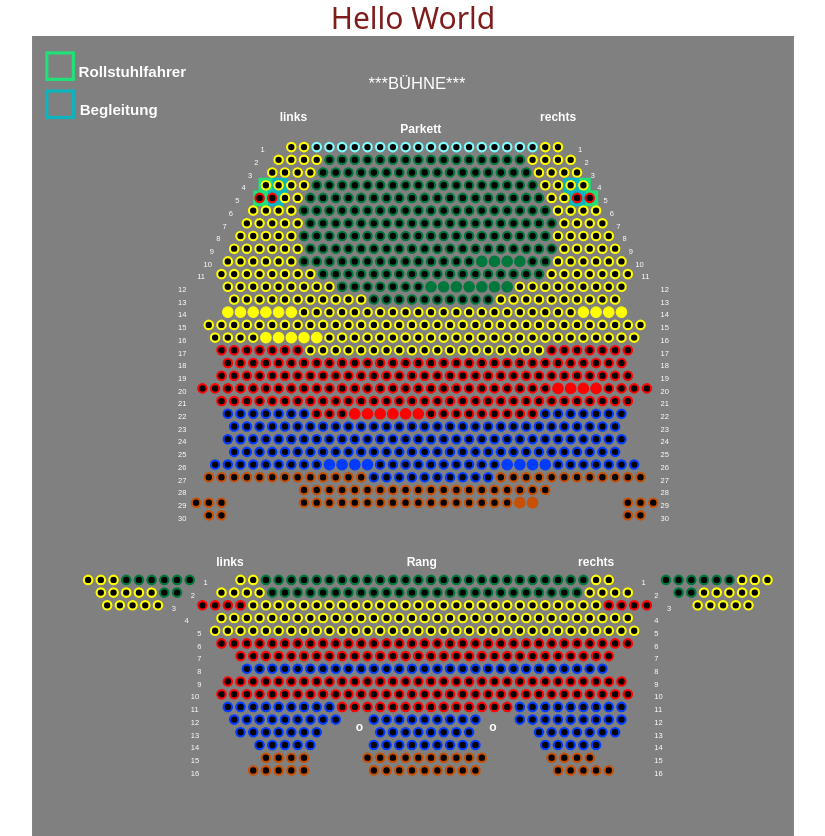
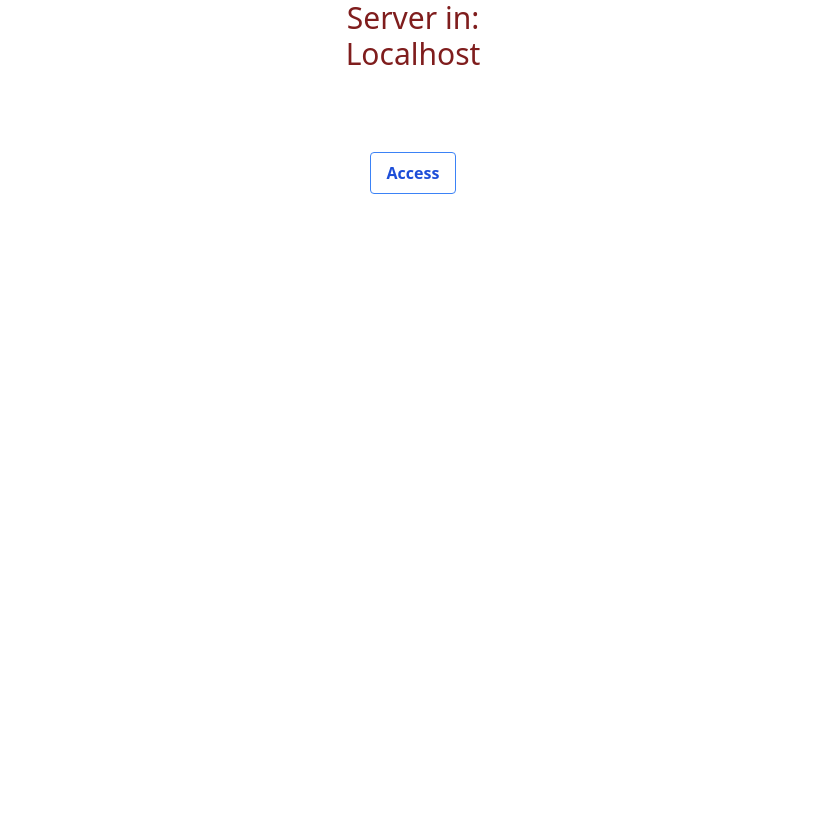
Before and after one commit to gabrielmoris/svg-playground, a Vue app: page / in a window 1280 px wide. Shown: the whole page, without its empty margins (227-1052 px from the left). After the commit the page ends 800 px from the top, so only its background shows below. Built offline with nearby package versions, Linux system fonts and the light colour scheme.

Commit message:
server
implement server for getting the token

```diff
--- a/package.json
+++ b/package.json
@@ -4,12 +4,16 @@
   "version": "0.0.0",
   "type": "module",
   "scripts": {
-    "dev": "vite",
+    "dev": "vite & node ./server/server.js",
     "build": "vue-tsc && vite build",
     "preview": "vite preview"
   },
   "dependencies": {
     "axios": "^1.3.2",
+    "cookie-parser": "^1.4.6",
+    "cors": "^2.8.5",
+    "dotenv": "^16.0.3",
+    "express": "^4.18.2",
     "vue": "^3.2.45"
   },
   "devDependencies": {
--- a/src/App.vue
+++ b/src/App.vue
@@ -1,27 +1,45 @@
 <template>
   <div class="flex justify-center items-center flex-col">
-    <h1 class="text-red-900 text-bold text-3xl">
-      {{ endpoint }}
-    </h1>
+    <h1 class="text-red-900 text-bold text-3xl">Server in:</h1>
+    <a
+      class="text-red-900 text-bold text-3xl hover:text-blue-800 hover:font-bold"
+      :href="endpoint"
+      target="_blank"
+      >Localhost</a
+    >
+    <button
+      class="mt-20 bg-transparent hover:bg-blue-500 text-blue-700 font-semibold hover:text-white py-2 px-4 border border-blue-500 hover:border-transparent rounded"
+      @click="access"
+    >
+      Access
+    </button>
 
     <!-- <iframe
       class="w-full h-screen flex justify-center items-center flex-col"
       :src="'/response.svg'"
     /> -->
-    <object
+
+    <!-- <object
       class="w-full h-screen flex justify-center items-center flex-col"
       :data="'/response.svg'"
     >
-      <embed :src="'/response.svg'" width="600" height="400" />
+      <embed v-bind:src="'/response.svg'" width="600" height="400" />
       Error: Embedded data could not be displayed.
-    </object>
+    </object> -->
   </div>
 </template>
 
 <script setup lang="ts">
 import { ref } from "vue";
-// import axios from "axios";
-const endpoint = ref("Hello World");
+import axios from "axios";
+axios.defaults.withCredentials = true;
+const endpoint = ref("http://localhost:3002");
+
+const access = async () => {
+  const { data } = await axios.get(endpoint.value);
+  axios.defaults.headers.common["Authorization"] = `Bearer ${data.token}`;
+  console.log(data);
+};
 </script>
 
 <style>
```
Also changed, not shown: 2 other files (tests, documents, lock files or other folders).
